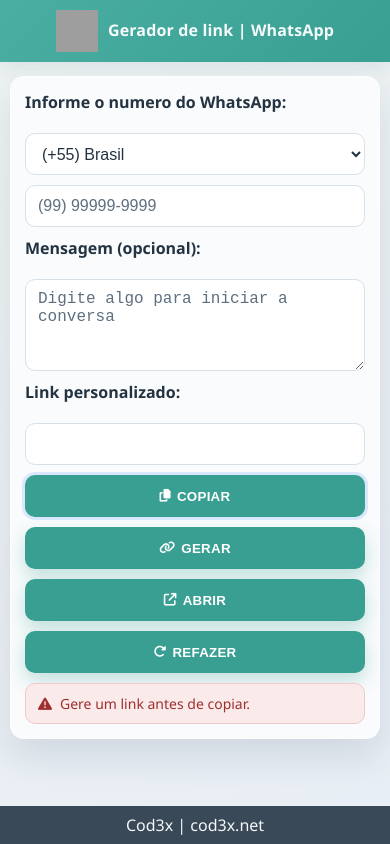
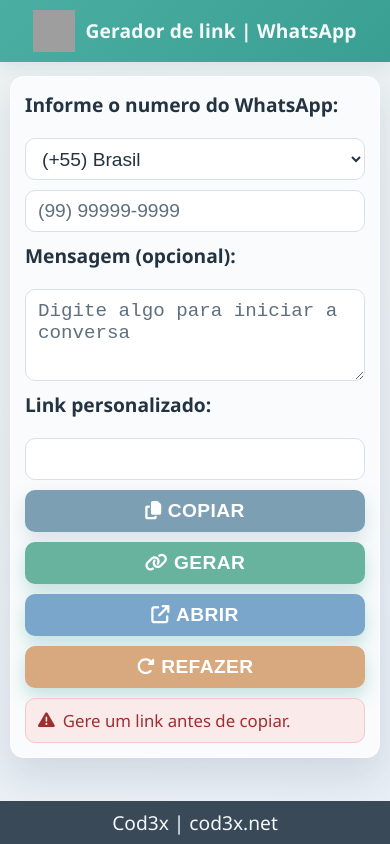
Before and after one commit to helio-andrade/wapp, a plain HTML site: page index.html in a window 390 px wide. Both pictures are taken after a click on the button "COPIAR". Drawn offline with Linux system fonts and the light colour scheme; grey boxes are pictures that could not be loaded.

Commit message:
Update styles.css

```diff
--- a/styles.css
+++ b/styles.css
@@ -20,6 +20,22 @@
     --shadow-md: 0 18px 36px rgba(29, 53, 87, 0.12);
     --btn-shadow: 0 8px 18px rgba(58, 159, 147, 0.28);
     --btn-shadow-hover: 0 10px 20px rgba(47, 135, 125, 0.3);
+    --copy-bg: #7d9fb3;
+    --copy-bg-hover: #688a9f;
+    --copy-shadow: 0 8px 18px rgba(125, 159, 179, 0.26);
+    --copy-shadow-hover: 0 10px 20px rgba(104, 138, 159, 0.3);
+    --generate-bg: #67b39d;
+    --generate-bg-hover: #4f9a85;
+    --generate-shadow: 0 8px 18px rgba(103, 179, 157, 0.26);
+    --generate-shadow-hover: 0 10px 20px rgba(79, 154, 133, 0.3);
+    --open-bg: #7aa6cb;
+    --open-bg-hover: #6491b7;
+    --open-shadow: 0 8px 18px rgba(122, 166, 203, 0.26);
+    --open-shadow-hover: 0 10px 20px rgba(100, 145, 183, 0.3);
+    --reset-bg: #d8a97e;
+    --reset-bg-hover: #c69162;
+    --reset-shadow: 0 8px 18px rgba(216, 169, 126, 0.26);
+    --reset-shadow-hover: 0 10px 20px rgba(198, 145, 98, 0.3);
     --control-height: 46px;
     --space-1: 8px;
     --space-2: 10px;
@@ -49,6 +65,22 @@
     --shadow-md: 0 18px 36px rgba(29, 53, 87, 0.12);
     --btn-shadow: 0 8px 18px rgba(58, 159, 147, 0.28);
     --btn-shadow-hover: 0 10px 20px rgba(47, 135, 125, 0.3);
+    --copy-bg: #7d9fb3;
+    --copy-bg-hover: #688a9f;
+    --copy-shadow: 0 8px 18px rgba(125, 159, 179, 0.26);
+    --copy-shadow-hover: 0 10px 20px rgba(104, 138, 159, 0.3);
+    --generate-bg: #67b39d;
+    --generate-bg-hover: #4f9a85;
+    --generate-shadow: 0 8px 18px rgba(103, 179, 157, 0.26);
+    --generate-shadow-hover: 0 10px 20px rgba(79, 154, 133, 0.3);
+    --open-bg: #7aa6cb;
+    --open-bg-hover: #6491b7;
+    --open-shadow: 0 8px 18px rgba(122, 166, 203, 0.26);
+    --open-shadow-hover: 0 10px 20px rgba(100, 145, 183, 0.3);
+    --reset-bg: #d8a97e;
+    --reset-bg-hover: #c69162;
+    --reset-shadow: 0 8px 18px rgba(216, 169, 126, 0.26);
+    --reset-shadow-hover: 0 10px 20px rgba(198, 145, 98, 0.3);
 }
 
 body.theme-clean {
@@ -73,6 +105,22 @@
     --shadow-md: 0 16px 30px rgba(35, 52, 71, 0.12);
     --btn-shadow: 0 8px 18px rgba(79, 143, 180, 0.26);
     --btn-shadow-hover: 0 10px 22px rgba(63, 117, 148, 0.3);
+    --copy-bg: #7b9aab;
+    --copy-bg-hover: #658495;
+    --copy-shadow: 0 8px 18px rgba(123, 154, 171, 0.25);
+    --copy-shadow-hover: 0 10px 20px rgba(101, 132, 149, 0.3);
+    --generate-bg: #6eb29e;
+    --generate-bg-hover: #589b87;
+    --generate-shadow: 0 8px 18px rgba(110, 178, 158, 0.25);
+    --generate-shadow-hover: 0 10px 20px rgba(88, 155, 135, 0.3);
+    --open-bg: #81a9cb;
+    --open-bg-hover: #6b93b5;
+    --open-shadow: 0 8px 18px rgba(129, 169, 203, 0.25);
+    --open-shadow-hover: 0 10px 20px rgba(107, 147, 181, 0.3);
+    --reset-bg: #d6ad87;
+    --reset-bg-hover: #c39870;
+    --reset-shadow: 0 8px 18px rgba(214, 173, 135, 0.25);
+    --reset-shadow-hover: 0 10px 20px rgba(195, 152, 112, 0.3);
 }
 
 * {
@@ -215,13 +263,32 @@
     margin: 0;
 }
 
+#bt_copiar {
+    background-color: var(--copy-bg);
+    box-shadow: var(--copy-shadow);
+}
+
+#bt_submit {
+    background-color: var(--generate-bg);
+    box-shadow: var(--generate-shadow);
+}
+
+#bt_abrir {
+    background-color: var(--open-bg);
+    box-shadow: var(--open-shadow);
+}
+
+#bt_refazer {
+    background-color: var(--reset-bg);
+    box-shadow: var(--reset-shadow);
+}
+
 button,
 #bt_submit,
 #bt_refazer,
 #bt_abrir {
     border: 0;
     border-radius: 10px;
-    background-color: var(--primary);
     color: #fff;
     min-height: var(--control-height);
     padding: 0 14px;
@@ -243,6 +310,16 @@
 #bt_abrir:hover {
     background-color: var(--primary-hover);
     transform: translateY(-1px);
+}
+
+button:hover {
+    box-shadow: var(--btn-shadow-hover);
+}
+
+#bt_copiar:hover,
+#bt_submit:hover,
+#bt_abrir:hover,
+#bt_refazer:hover {
     box-shadow: var(--btn-shadow-hover);
 }
 
@@ -328,6 +405,10 @@
 }
 
 @media (max-width: 640px) {
+    body {
+        font-size: 120%;
+    }
+
     header {
         padding: var(--space-2);
     }
@@ -338,7 +419,26 @@
     }
 
     h1 {
-        font-size: 16px;
+        font-size: calc(16px * 1.2);
+    }
+
+    label,
+    button,
+    #bt_submit,
+    #bt_refazer,
+    #bt_abrir {
+        font-size: calc(16px * 1.2);
+    }
+
+    select,
+    input[type="tel"],
+    input[type="text"],
+    textarea {
+        font-size: calc(16px * 1.2);
+    }
+
+    #status {
+        font-size: calc(14px * 1.2);
     }
 
     .container {
```
